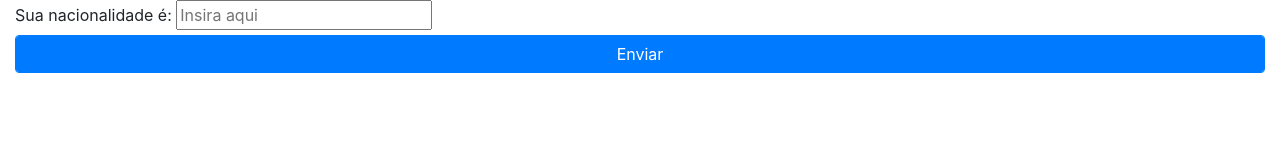
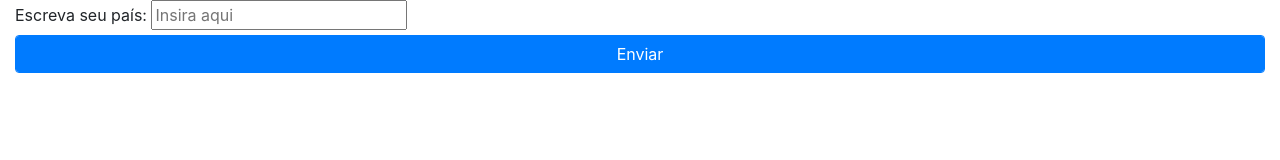
Before and after one commit to ThingOne1/igor, a plain HTML site: page index.html in a window 1280 px wide. Drawn offline with Linux system fonts and the light colour scheme.

Commit message:
Update index.html

```diff
--- a/index.html
+++ b/index.html
@@ -9,7 +9,7 @@
 </head>
 <body>
     <div class="container-fluid">
-    <label class"pr-3" for="NACI">Sua nacionalidade é: </label>
+    <label class"pr-3" for="NACI">Escreva seu país: </label>
     <input id="Nacionalidade" type="text" name="NACI" placeholder="Insira aqui">
     <button  type="submit" class="btn btn-primary mb-2 form-control" onclick="calcular()">Enviar</button>
     </div>
```
